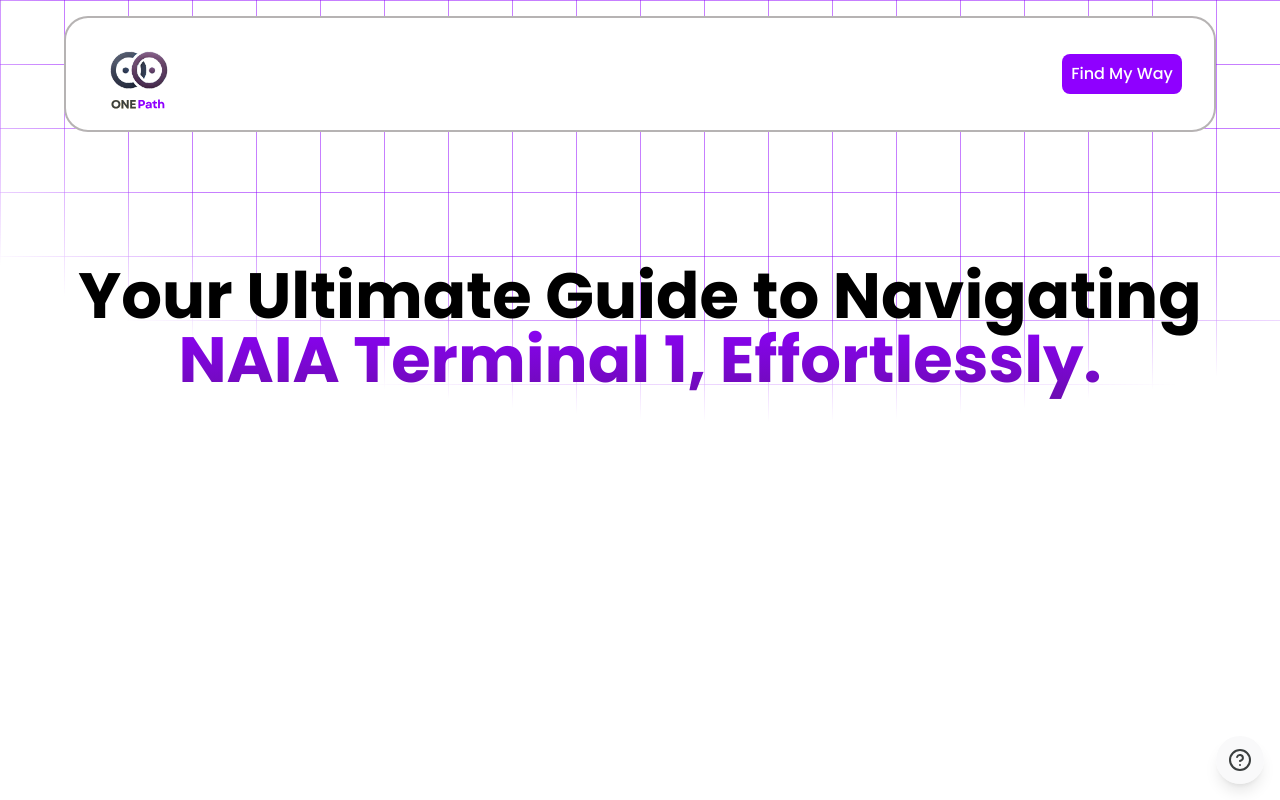
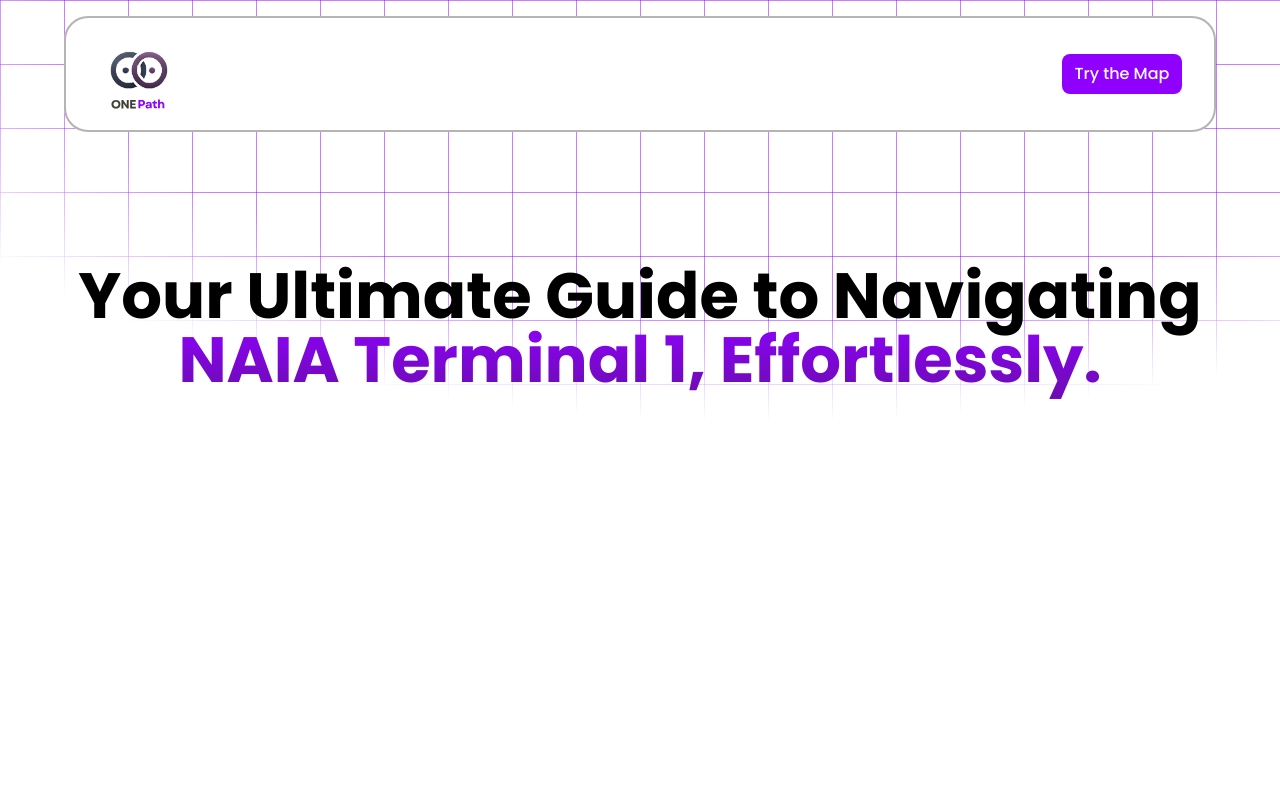
Before and after one commit to ygfest/secure-track-admin, a React (Vite) app in the folder client/: page / in a window 1280 px wide. Shown: the top 800 px of the page. Built offline with nearby package versions, Linux system fonts and the light colour scheme.

Commit message:
minor changes in color

```diff
--- a/client/src/home/home.jsx
+++ b/client/src/home/home.jsx
@@ -54,10 +54,10 @@ export default function Home() {
             <div className="flex gap-1 md:gap-4 items-center">
               <a href="https://miaa-1-wayfinder.web.app/index.html">
                 <button className="hidden md:inline p-2 text-sm md:text-base font-medium text-white bg-primary hover:bg-zinc-600 rounded-lg min-w-[150px] md:min-w-[120px] flex-nowrap">
-                  Find My Way
+                  Try the Map
                 </button>
-                <button className="md:hidden p-2 text-sm md:text-base font-medium text-white bg-secondary hover:bg-zinc-600 rounded-lg min-w-[120px] md:min-w-[120px] flex-nowrap">
-                  Create account
+                <button className="md:hidden p-2 text-sm md:text-base font-medium text-white bg-primary hover:bg-zinc-600 rounded-lg min-w-[120px] md:min-w-[120px] flex-nowrap">
+                  Try the Map
                 </button>
               </a>
             </div>
@@ -186,14 +186,6 @@ export default function Home() {
         </div>
       </section>
 
-      {/* Help Button */}
-      <button
-        onClick={toggleHelpModal}
-        className="fixed bottom-4 right-4 bg-gray-100 bg-opacity-50 backdrop-blur-md rounded-full p-3 shadow-lg hover:bg-gray-200 transition-all"
-      >
-        <FiHelpCircle className="text-secondary text-2xl" />
-      </button>
-
       {/* Other Sections */}
       <section className="h-[500px] min-w-[400px]"></section>
 
```
